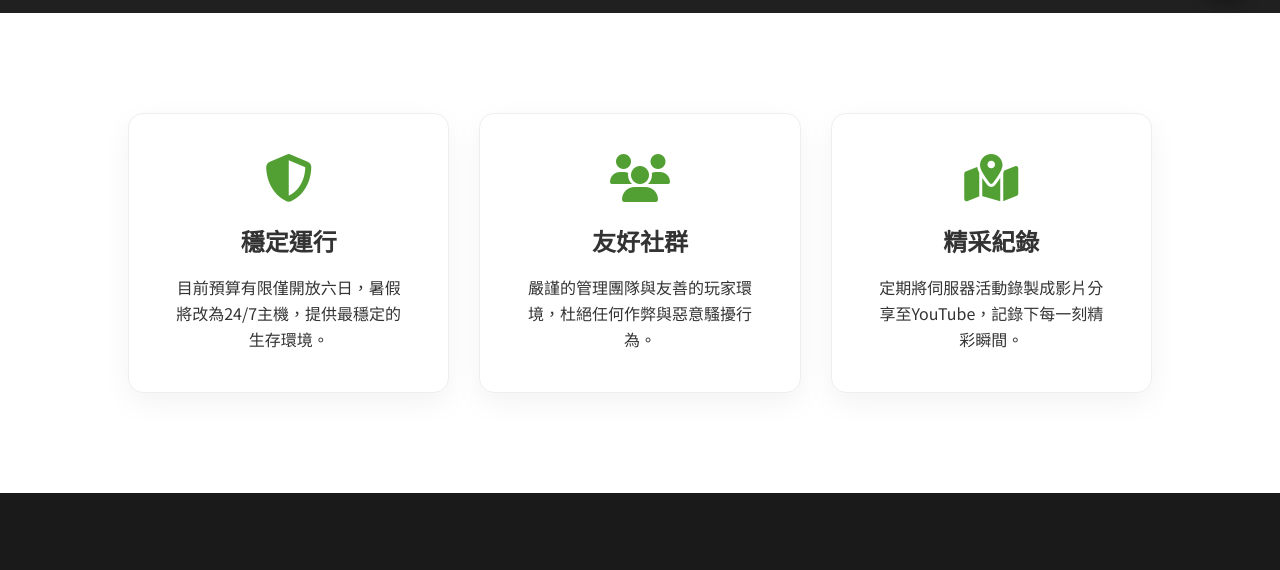
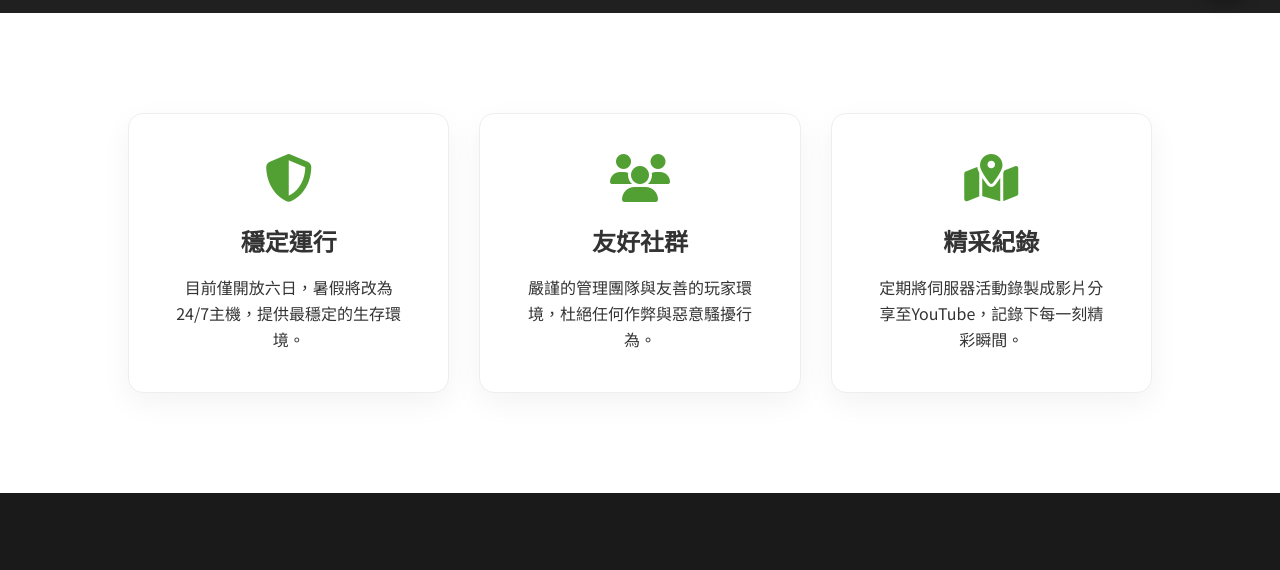
Before and after one commit to Eason793/web, a plain HTML site: page index.html in a window 1280 px wide. Shown: the part 777-1347 px from the top of the page. Drawn offline with Linux system fonts and the light colour scheme; grey boxes are pictures that could not be loaded.

```diff
--- a/index.html
+++ b/index.html
@@ -336,7 +336,7 @@
     <div class="feature-card">
         <i class="fas fa-shield-alt"></i>
         <h3>穩定運行</h3>
-        <p>目前預算有限僅開放六日，暑假將改為24/7主機，提供最穩定的生存環境。</p>
+        <p>目前僅開放六日，暑假將改為24/7主機，提供最穩定的生存環境。</p>
     </div>
     <div class="feature-card">
         <i class="fas fa-users"></i>
```
